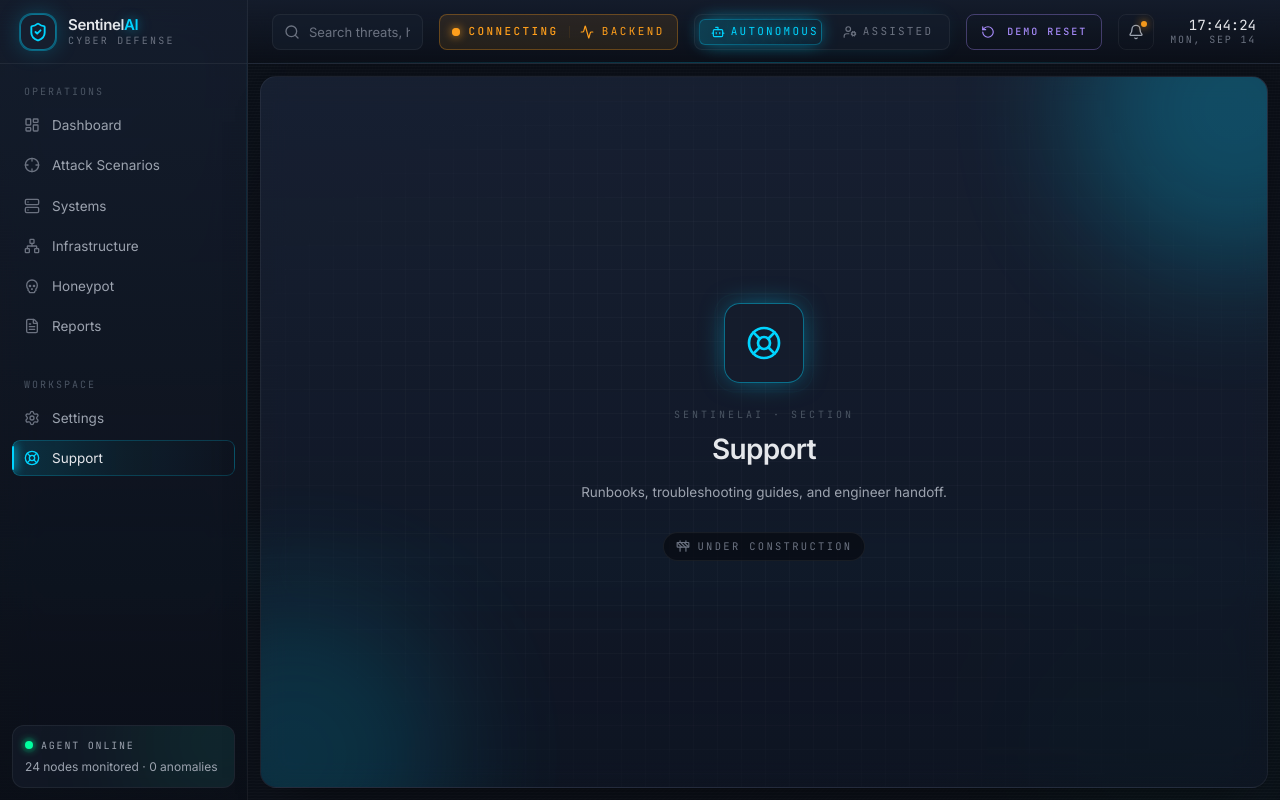
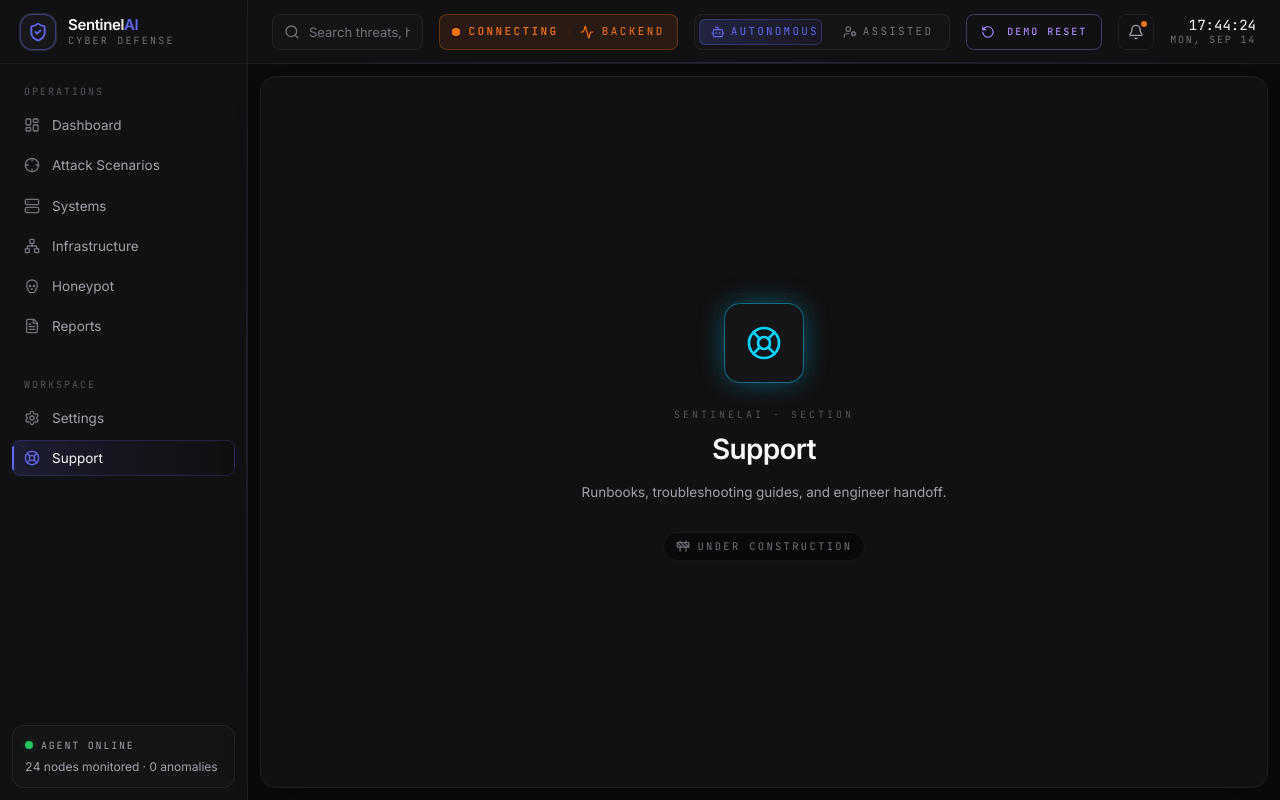
Before and after one commit to ABHISAARPANDEY/CTF_qucikheal, a React (Vite) app in the folder sentinel-ai-frontend/: page /support in a window 1280 px wide. Built offline with nearby package versions, Linux system fonts and the light colour scheme; no server answers.

Commit message:
feat(frontend): calm SOC design tokens with legacy aliases; remove ambient background and threat overlay

```diff
--- a/sentinel-ai-frontend/src/App.jsx
+++ b/sentinel-ai-frontend/src/App.jsx
@@ -1,7 +1,6 @@
 import { Suspense, lazy, useState } from 'react';
 import { Routes, Route, Outlet, useLocation } from 'react-router-dom';
 import { motion } from 'framer-motion';
-import AmbientBackground from './components/AmbientBackground';
 import Sidebar from './components/Sidebar';
 import Topbar from './components/Topbar';
 import ComingSoon from './components/ComingSoon';
@@ -28,7 +27,6 @@ const ReportsPage = lazy(() => import('./components/reports/ReportsPage'));
 export default function App() {
   return (
     <div className="relative h-screen w-screen flex bg-bg-base text-fg-primary overflow-hidden">
-      <AmbientBackground />
       <Routes>
         <Route element={<AppShell />}>
           <Route index element={<DashboardView />} />
--- a/sentinel-ai-frontend/src/index.css
+++ b/sentinel-ai-frontend/src/index.css
@@ -1,128 +1,106 @@
 @import "tailwindcss";
 
+/* ------------------------------------------------------------------
+   SentinelAI design tokens — calm SOC.
+   Near-black layered surfaces, hairline borders, one accent, muted
+   semantic severity colours. No glows, no scanlines.
+   Legacy token names are aliased so older panels inherit the palette.
+   ------------------------------------------------------------------ */
+@theme {
+  /* surfaces */
+  --color-bg-0: #0a0a0b;
+  --color-bg-1: #111113;
+  --color-bg-2: #18181b;
+  --color-bg-3: #1f1f23;
 
-@theme {
+  /* lines */
+  --color-line: rgba(255, 255, 255, 0.06);
+  --color-line-strong: rgba(255, 255, 255, 0.12);
 
-  --color-bg-base: #0b0f17;
-  --color-bg-panel: #111827;
-  --color-bg-elevated: #161e2e;
-  --color-bg-sunken: #080b12;
+  /* text */
+  --color-fg-0: #fafafa;
+  --color-fg-1: #a1a1aa;
+  --color-fg-2: #71717a;
+  --color-fg-3: #52525b;
 
+  /* accent (interactive / selected only) */
+  --color-accent: #6366f1;
+  --color-accent-hover: #818cf8;
+  --color-accent-soft: rgba(99, 102, 241, 0.14);
 
+  /* severity */
+  --color-sev-critical: #ef4444;
+  --color-sev-high: #f97316;
+  --color-sev-medium: #eab308;
+  --color-sev-low: #22c55e;
+  --color-sev-info: #71717a;
+
+  /* status */
+  --color-ok: #22c55e;
+  --color-warn: #eab308;
+  --color-bad: #ef4444;
+
+  /* ---- legacy aliases (do not use in new code) ---- */
+  --color-bg-base: #0a0a0b;
+  --color-bg-panel: #111113;
+  --color-bg-elevated: #18181b;
+  --color-bg-sunken: #070708;
   --color-border-subtle: rgba(255, 255, 255, 0.06);
   --color-border-strong: rgba(255, 255, 255, 0.12);
-
-
-  --color-neon-green: #00ff9f;
-  --color-neon-red: #ff3b3b;
-  --color-neon-orange: #ff9f1c;
-  --color-neon-blue: #3b82f6;
-  --color-neon-cyan: #00d4ff;
+  --color-neon-green: #22c55e;
+  --color-neon-red: #ef4444;
+  --color-neon-orange: #f97316;
+  --color-neon-blue: #6366f1;
+  --color-neon-cyan: #6366f1;
   --color-neon-violet: #a78bfa;
-
-
-  --color-fg-primary: #e5e7eb;
-  --color-fg-secondary: #9ca3af;
-  --color-fg-muted: #6b7280;
-  --color-fg-faint: #4b5563;
-
+  --color-fg-primary: #fafafa;
+  --color-fg-secondary: #a1a1aa;
+  --color-fg-muted: #71717a;
+  --color-fg-faint: #52525b;
 
   --font-sans: "Inter", system-ui, -apple-system, "Segoe UI", Roboto, sans-serif;
   --font-mono: "JetBrains Mono", ui-monospace, "SF Mono", Menlo, Consolas, monospace;
 
-
-  --animate-pulse-glow: pulse-glow 2s ease-in-out infinite;
-  --animate-scan: scan 6s linear infinite;
   --animate-blink: blink 1.4s ease-in-out infinite;
-  --animate-marquee-up: marquee-up 30s linear infinite;
   --animate-shimmer: shimmer 2.4s linear infinite;
-  --animate-shine: shine 1.6s ease-out;
-  --animate-heartbeat: heartbeat 2.4s ease-in-out infinite;
-  --animate-grid-drift: grid-drift 18s linear infinite;
-  --animate-scanline: scanline 8s linear infinite;
-
   --animate-anomaly-pulse: anomaly-pulse 1.4s ease-in-out infinite;
   --animate-anomaly-flash: anomaly-flash 2.4s ease-in-out infinite;
   --animate-recovery-pulse: recovery-pulse 1.6s ease-out 1;
   --animate-recovery-line: recovery-line 0.55s ease-out 1;
-}
-
-@keyframes pulse-glow {
-  0%, 100% { opacity: 1; box-shadow: 0 0 0 0 currentColor; }
-  50%      { opacity: 0.55; box-shadow: 0 0 12px 2px currentColor; }
-}
-
-@keyframes scan {
-  0%   { transform: translateY(-100%); }
-  100% { transform: translateY(100%); }
+  --animate-pulse-glow: blink 2s ease-in-out infinite;
+  --animate-heartbeat: none;
+  --animate-scan: none;
+  --animate-marquee-up: none;
+  --animate-shine: none;
+  --animate-grid-drift: none;
+  --animate-scanline: none;
 }
 
 @keyframes blink {
   0%, 100% { opacity: 1; }
-  50%      { opacity: 0.25; }
+  50%      { opacity: 0.35; }
 }
-
-@keyframes marquee-up {
-  0%   { transform: translateY(0); }
-  100% { transform: translateY(-50%); }
-}
-
 @keyframes shimmer {
   0%   { background-position: -200% 0; }
   100% { background-position: 200% 0; }
 }
-
-@keyframes shine {
-  0%   { transform: translateX(-120%); opacity: 0; }
-  20%  { opacity: 1; }
-  100% { transform: translateX(220%); opacity: 0; }
+@keyframes anomaly-pulse {
+  0%, 100% { box-shadow: 0 0 0 0 rgba(239, 68, 68, 0); }
+  50%      { box-shadow: 0 0 0 1px rgba(239, 68, 68, 0.35); }
 }
-
-@keyframes heartbeat {
-  0%, 100%  { transform: scale(1);   opacity: 1;   }
-  10%       { transform: scale(1.18); opacity: 0.9; }
-  20%       { transform: scale(1);    opacity: 1;   }
-  30%       { transform: scale(1.10); opacity: 0.95;}
-  40%, 90%  { transform: scale(1);    opacity: 1;   }
-}
-
-@keyframes grid-drift {
-  0%   { background-position: 0 0, 0 0; }
-  100% { background-position: 48px 48px, 48px 48px; }
-}
-
-@keyframes scanline {
-  0%   { transform: translateY(-10vh); }
-  100% { transform: translateY(110vh); }
-}
-
-
-@keyframes anomaly-pulse {
-  0%, 100% {
-    box-shadow: 0 0 0 0 rgba(255, 59, 59, 0.25), inset 0 0 0 0 rgba(255, 59, 59, 0);
-  }
-  50% {
-    box-shadow: 0 0 16px 2px rgba(255, 59, 59, 0.4), inset 0 0 20px -12px rgba(255, 59, 59, 0.12);
-  }
-}
-
-
 @keyframes anomaly-flash {
   0%, 55%, 100% { opacity: 0; }
-  8%   { opacity: 0.34; }
-  18%  { opacity: 0.05; }
+  8%   { opacity: 0.18; }
+  18%  { opacity: 0.04; }
 }
-
 @keyframes recovery-pulse {
-  0%, 100% { box-shadow: 0 0 0 0 rgba(0, 255, 159, 0); }
-  45% { box-shadow: 0 0 32px 6px rgba(0, 255, 159, 0.22); }
+  0%, 100% { box-shadow: 0 0 0 0 rgba(34, 197, 94, 0); }
+  45%      { box-shadow: 0 0 0 1px rgba(34, 197, 94, 0.35); }
 }
-
 @keyframes recovery-line {
-  0% { background-color: rgba(0, 255, 159, 0.24); }
-  100% { background-color: rgba(0, 255, 159, 0.04); }
+  0%   { background-color: rgba(34, 197, 94, 0.16); }
+  100% { background-color: rgba(34, 197, 94, 0.03); }
 }
-
 
 :root {
   color-scheme: dark;
@@ -130,7 +108,7 @@
   -webkit-font-smoothing: antialiased;
   -moz-osx-font-smoothing: grayscale;
   text-rendering: optimizeLegibility;
-  font-feature-settings: "cv02", "cv03", "cv04", "cv11";
+  font-feature-settings: "cv02", "cv03", "cv04", "cv11", "tnum";
 }
 
 html, body, #root {
@@ -140,164 +118,62 @@ html, body, #root {
 
 body {
   margin: 0;
-  background-color: var(--color-bg-base);
-  color: var(--color-fg-primary);
-  background-image:
-    radial-gradient(1200px 600px at 80% -10%, rgba(0, 212, 255, 0.07), transparent 60%),
-    radial-gradient(900px 500px at -10% 110%, rgba(0, 255, 159, 0.06), transparent 60%),
-    radial-gradient(700px 400px at 50% 50%, rgba(167, 139, 250, 0.04), transparent 70%),
-    linear-gradient(180deg, #0b0f17 0%, #080b12 100%);
-  background-attachment: fixed;
+  background-color: var(--color-bg-0);
+  color: var(--color-fg-0);
   overflow: hidden;
 }
 
-
-body::before {
-  content: "";
-  position: fixed;
-  inset: 0;
-  pointer-events: none;
-  background-image:
-    linear-gradient(rgba(255, 255, 255, 0.025) 1px, transparent 1px),
-    linear-gradient(90deg, rgba(255, 255, 255, 0.025) 1px, transparent 1px);
-  background-size: 48px 48px;
-  mask-image: radial-gradient(ellipse at center, black 35%, transparent 80%);
-  z-index: 0;
-  animation: grid-drift 22s linear infinite;
+::selection {
+  background: rgba(99, 102, 241, 0.35);
 }
-
-
-body::after {
-  content: "";
-  position: fixed;
-  inset: 0;
-  pointer-events: none;
-  z-index: 1;
-  opacity: 0.035;
-  mix-blend-mode: overlay;
-  background-image:
-    repeating-radial-gradient(
-      circle at 0 0,
-      rgba(255, 255, 255, 0.6) 0,
-      rgba(255, 255, 255, 0.6) 1px,
-      transparent 1px,
-      transparent 3px
-    );
-}
-
 
 @layer utilities {
   .font-mono { font-family: var(--font-mono); }
+  .tabular { font-variant-numeric: tabular-nums; }
 
-
-  .glass-panel {
-    background:
-      linear-gradient(
-        180deg,
-        rgba(28, 38, 58, 0.72) 0%,
-        rgba(17, 24, 39, 0.55) 100%
-      );
-    backdrop-filter: blur(16px) saturate(150%);
-    -webkit-backdrop-filter: blur(16px) saturate(150%);
+  /* legacy glass surfaces → flat */
+  .glass-panel,
+  .glass-deep {
+    background: var(--color-bg-1);
   }
 
-  .glass-deep {
-    background:
-      linear-gradient(
-        180deg,
-        rgba(22, 30, 46, 0.85) 0%,
-        rgba(11, 15, 23, 0.75) 100%
-      );
-    backdrop-filter: blur(22px) saturate(160%);
-    -webkit-backdrop-filter: blur(22px) saturate(160%);
+  /* legacy glow utilities → no-ops */
+  .text-glow-green, .text-glow-red, .text-glow-orange, .text-glow-blue, .text-glow-cyan { text-shadow: none; }
+  .ring-glow-green, .ring-glow-red, .ring-glow-orange, .ring-glow-blue, .ring-glow-cyan { box-shadow: 0 0 0 1px var(--color-line-strong); }
+  .shadow-elevated { box-shadow: none; }
+  .shimmer-line { background: none; animation: none; }
+  .shine-sweep::after { content: none; }
+  .bg-grid-faint { background-image: none; }
+
+  /* arbitrary glow shadows scattered through legacy panels */
+  [class*="shadow-[0_0_"] { box-shadow: none !important; }
+  [class*="blur-3xl"] { display: none !important; }
+
+  .scrollbar-cyber::-webkit-scrollbar { width: 8px; height: 8px; }
+  .scrollbar-cyber::-webkit-scrollbar-track { background: transparent; }
+  .scrollbar-cyber::-webkit-scrollbar-thumb { background: rgba(255, 255, 255, 0.10); border-radius: 4px; }
+  .scrollbar-cyber::-webkit-scrollbar-thumb:hover { background: rgba(255, 255, 255, 0.18); }
+
+  .transition-cyber {
+    transition: background-color 150ms ease, border-color 150ms ease, color 150ms ease, opacity 150ms ease, transform 150ms ease;
   }
 
+  .hairline { box-shadow: inset 0 0 0 1px var(--color-line); }
+  .focus-ring { outline: none; }
+  .focus-ring:focus-visible { box-shadow: 0 0 0 2px var(--color-bg-0), 0 0 0 4px var(--color-accent); }
+}
 
-  .text-glow-green  { text-shadow: 0 0 12px rgba(0, 255, 159, 0.55); }
-  .text-glow-red    { text-shadow: 0 0 12px rgba(255, 59, 59, 0.55); }
-  .text-glow-orange { text-shadow: 0 0 12px rgba(255, 159, 28, 0.55); }
-  .text-glow-blue   { text-shadow: 0 0 12px rgba(59, 130, 246, 0.55); }
-  .text-glow-cyan   { text-shadow: 0 0 12px rgba(0, 212, 255, 0.55); }
-
-
-  .ring-glow-green  { box-shadow: 0 0 0 1px rgba(0, 255, 159, 0.35), 0 0 24px -4px rgba(0, 255, 159, 0.4); }
-  .ring-glow-red    { box-shadow: 0 0 0 1px rgba(255, 59, 59, 0.35), 0 0 24px -4px rgba(255, 59, 59, 0.4); }
-  .ring-glow-orange { box-shadow: 0 0 0 1px rgba(255, 159, 28, 0.35), 0 0 24px -4px rgba(255, 159, 28, 0.4); }
-  .ring-glow-blue   { box-shadow: 0 0 0 1px rgba(59, 130, 246, 0.35), 0 0 24px -4px rgba(59, 130, 246, 0.4); }
-  .ring-glow-cyan   { box-shadow: 0 0 0 1px rgba(0, 212, 255, 0.35), 0 0 24px -4px rgba(0, 212, 255, 0.4); }
-
-
-  .shadow-elevated {
-    box-shadow:
-      0 1px 0 0 rgba(255, 255, 255, 0.04) inset,
-      0 0 0 1px rgba(255, 255, 255, 0.04),
-      0 24px 60px -28px rgba(0, 0, 0, 0.85),
-      0 8px 28px -16px rgba(0, 0, 0, 0.7);
-  }
-
-
-  .shimmer-line {
-    background: linear-gradient(
-      90deg,
-      transparent 0%,
-      currentColor 35%,
-      rgba(255, 255, 255, 0.9) 50%,
-      currentColor 65%,
-      transparent 100%
-    );
-    background-size: 200% 100%;
-    animation: shimmer 2.4s linear infinite;
-  }
-
-
-  .shine-sweep::after {
-    content: "";
-    position: absolute;
-    inset: 0;
-    background: linear-gradient(
-      105deg,
-      transparent 30%,
-      rgba(255, 255, 255, 0.12) 48%,
-      rgba(255, 255, 255, 0.18) 50%,
-      rgba(255, 255, 255, 0.12) 52%,
-      transparent 70%
-    );
-    transform: translateX(-120%);
-    pointer-events: none;
-    transition: transform 0.7s ease;
-    border-radius: inherit;
-  }
-  .group:hover .shine-sweep::after,
-  .shine-sweep:hover::after {
-    transform: translateX(120%);
-  }
-
-
-  .bg-grid-faint {
-    background-image:
-      linear-gradient(rgba(255, 255, 255, 0.04) 1px, transparent 1px),
-      linear-gradient(90deg, rgba(255, 255, 255, 0.04) 1px, transparent 1px);
-    background-size: 24px 24px;
-  }
-
-
-  .scrollbar-cyber::-webkit-scrollbar { width: 6px; height: 6px; }
-  .scrollbar-cyber::-webkit-scrollbar-track { background: transparent; }
-  .scrollbar-cyber::-webkit-scrollbar-thumb {
-    background: rgba(255, 255, 255, 0.08);
-    border-radius: 3px;
-  }
-  .scrollbar-cyber::-webkit-scrollbar-thumb:hover {
-    background: rgba(0, 212, 255, 0.35);
-  }
-
-
-  .transition-cyber {
-    transition: transform 250ms cubic-bezier(0.2, 0.7, 0.2, 1),
-                box-shadow 300ms ease,
-                border-color 250ms ease,
-                background-color 250ms ease,
-                color 200ms ease,
-                opacity 200ms ease;
+@media (prefers-reduced-motion: reduce) {
+  *, *::before, *::after {
+    animation: none !important;
+    transition: none !important;
   }
 }
+
+/* ---- print: incident report ---- */
+@media print {
+  body { overflow: visible; background: #fff; color: #111; }
+  .no-print { display: none !important; }
+  .print-report { position: static !important; overflow: visible !important; height: auto !important; color: #111; }
+  .print-report * { color: #111 !important; background: transparent !important; border-color: #ccc !important; box-shadow: none !important; }
+}
--- a/sentinel-ai-frontend/src/main.jsx
+++ b/sentinel-ai-frontend/src/main.jsx
@@ -4,7 +4,6 @@ import { BrowserRouter } from 'react-router-dom';
 import './index.css';
 import App from './App.jsx';
 import { RealtimeProvider } from './lib/RealtimeProvider';
-import { ThreatReactionOverlay } from './components/ThreatReactionOverlay';
 import { wsUrl } from './lib/api';
 
 createRoot(document.getElementById('root')).render(
@@ -12,10 +11,7 @@ createRoot(document.getElementById('root')).render(
     <BrowserRouter>
       <RealtimeProvider url={wsUrl()}>
         <App />
-      {
-        }
-      <ThreatReactionOverlay />
-    </RealtimeProvider>
+      </RealtimeProvider>
     </BrowserRouter>
   </StrictMode>
 );
```
